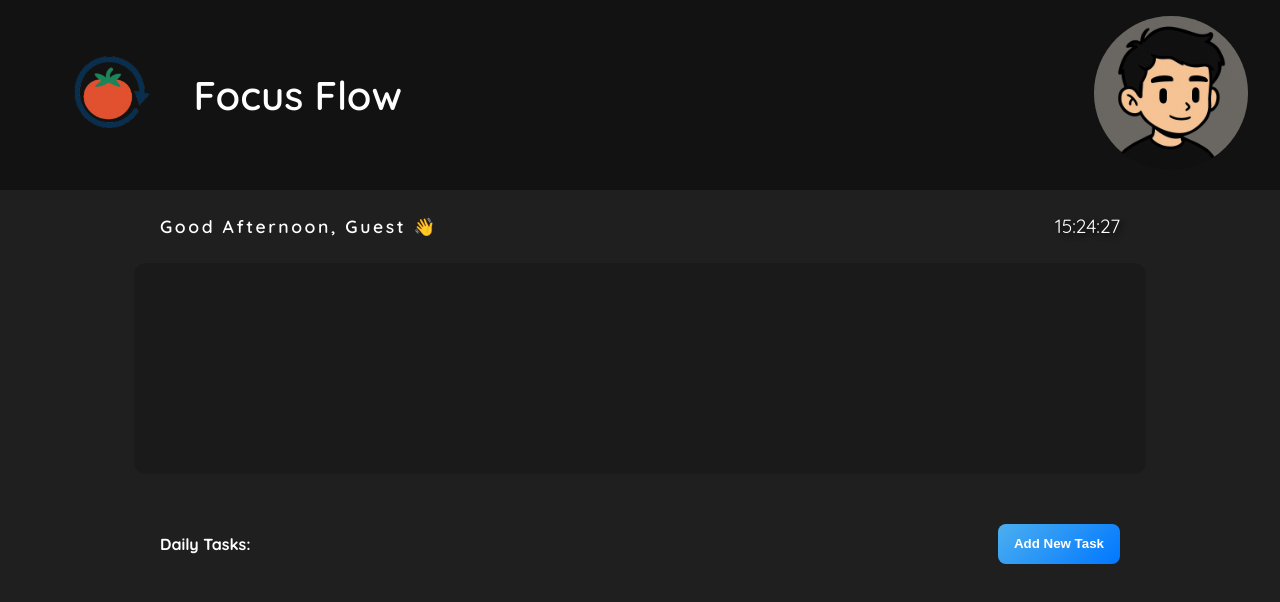
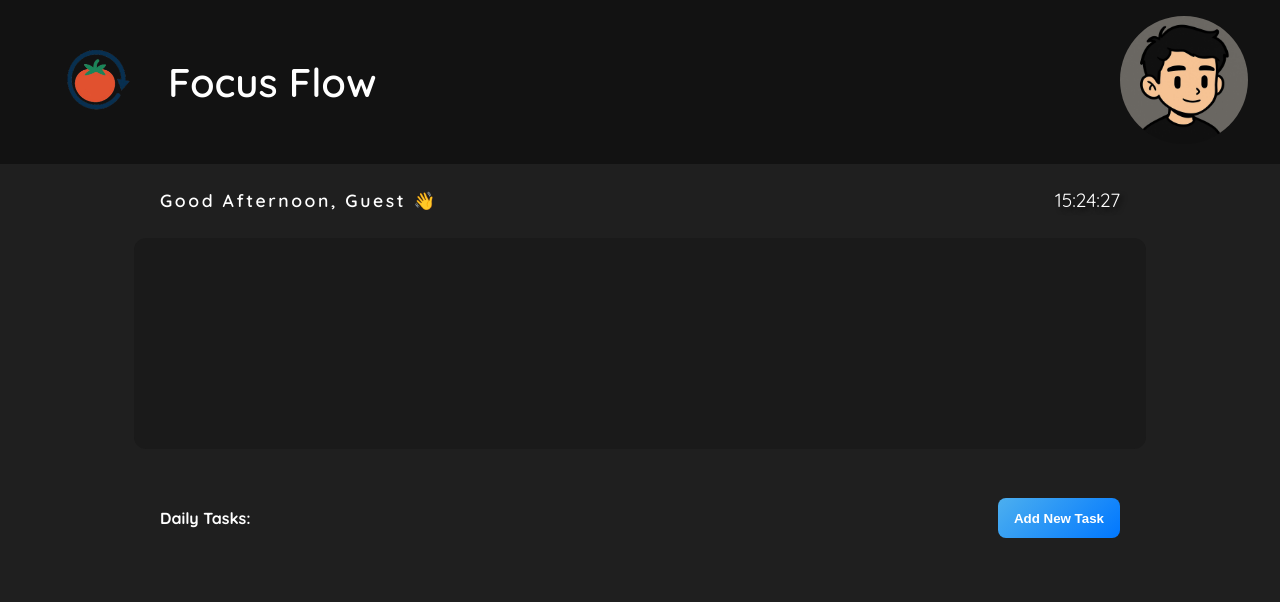
Before and after one commit to r1derPUSH/focus-flow, a React (Vite) app: page / in a window 1280 px wide. Both pictures are taken after a click on the button "Skip". Shown: the top 602 px of the page. Built offline with nearby package versions, Linux system fonts and the light colour scheme.

Commit message:
optimised avatar change

```diff
--- a/src/Register.jsx
+++ b/src/Register.jsx
@@ -19,7 +19,7 @@ const Register = () => {
   const [styles, setStyles] = useState(false);
   const [img, setImg] = useState(avatar);
   const [isStarted, setIsStarted] = useState(false);
-  let kindOfAvatar = "";
+  let kindOfAvatar = "man";
 
   if (img == avatar) {
     kindOfAvatar = "woman";
--- a/src/index.css
+++ b/src/index.css
@@ -200,7 +200,7 @@ body {
 
 .logotype,
 .avatar-header {
-  width: clamp(8vw, 12vw, 15vw);
+  width: clamp(6vw, 10vw, 12vw);
   height: auto;
   border-radius: 50%;
 }
```
